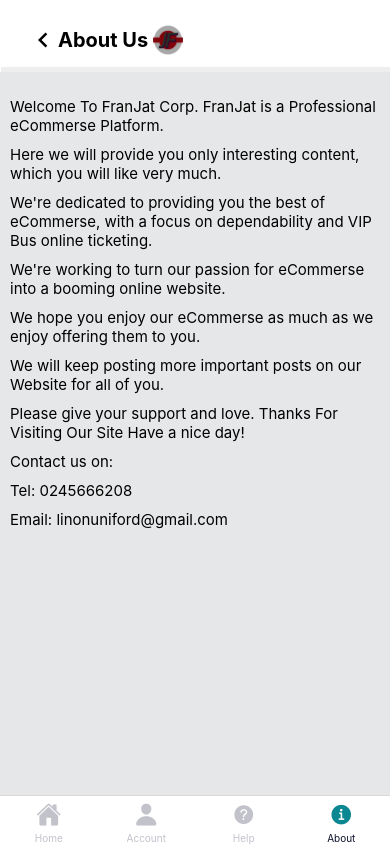
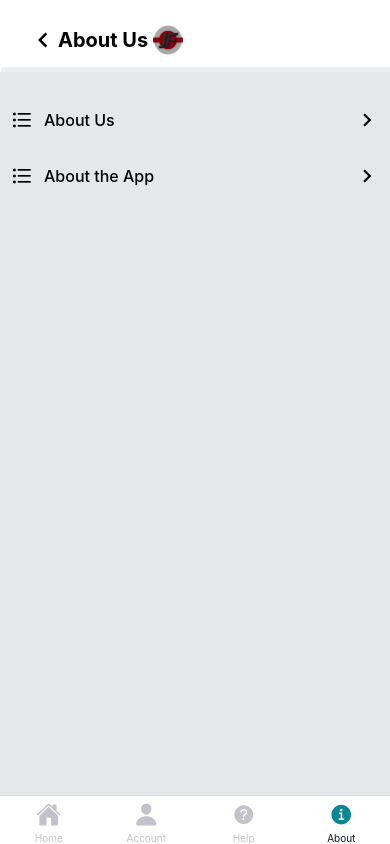
Before and after one commit to fboakye008/online_ticketing, a React Native app: screen /About in a window 390 px wide. Built offline with nearby package versions, Linux system fonts and the light colour scheme.

Commit message:
Ticket screen issue fixed

```diff
--- a/src/screens/About.js
+++ b/src/screens/About.js
@@ -20,7 +20,35 @@
 import { useNavigation } from "@react-navigation/native";
 
 const { width, height } = Dimensions.get("window");
+const topics = [
+  {
+    title: "About Us",
+    dropdown:
+    <> <Text >Welcome To FranJat Corp. FranJat is a Professional eCommerse Platform.</Text>
+    <Text >Here we will provide you only interesting content, which you will like very much. </Text>
+    <Text >We're dedicated to providing you the best of eCommerse, with a focus on dependability and VIP Bus online ticketing.</Text>
+    <Text >We're working to turn our passion for eCommerse into a booming online website.</Text>
+    <Text >We hope you enjoy our eCommerse as much as we enjoy offering them to you.</Text>
+    <Text >We will keep posting more important posts on our Website for all of you. </Text>
+    <Text >Please give your support and love.
+    Thanks For Visiting Our Site
+    Have a nice day!</Text>
+    <Text></Text>
 
+    <Text >Contact us on:</Text>
+    <Text >Tel: 0245666208</Text>
+    <Text >Email: linonuniford@gmail.com</Text>
+    </>
+      // "From the home page, click on buy ticket. Select route and click on next. Select bus stop, time, and number of passengers.  Click on next. click on pay. Make payment.",
+  },
+  {
+    title: "About the App",
+    dropdown:
+      "From the home page, click on buy ticket. Select route and click on next. Select bus stop, time, and number of passengers.  Click on next. click on pay. Make payment.",
+  },
+
+
+];
 const About = () => {
   const keyPressRef = React.useRef(null);
   const [selected, setSelected] = React.useState(null);
@@ -54,21 +82,39 @@
         </TouchableOpacity>
       <ScrollView style={{ flex: 1, backgroundColor: "#e6e7e8" }}>
         <View style={styles.topicsWrapper}>
-          <Text style={styles.text}>Welcome To FranJat Corp. FranJat is a Professional eCommerse Platform.</Text>
-<Text style={styles.text}>Here we will provide you only interesting content, which you will like very much. </Text>
-<Text style={styles.text}>We're dedicated to providing you the best of eCommerse, with a focus on dependability and VIP Bus online ticketing.</Text>
-<Text style={styles.text}>We're working to turn our passion for eCommerse into a booming online website.</Text>
-<Text style={styles.text}>We hope you enjoy our eCommerse as much as we enjoy offering them to you.</Text>
-<Text style={styles.text}>We will keep posting more important posts on our Website for all of you. </Text>
-<Text style={styles.text}>Please give your support and love.
-Thanks For Visiting Our Site
-Have a nice day!</Text>
-<Text></Text>
 
-<Text style={styles.text}>Contact us on:</Text>
-<Text style={styles.text}>Tel: 0245666208</Text>
-<Text style={styles.text}>Email: linonuniford@gmail.com</Text>
-
+{topics?.map((topic, index) => (
+            <View key={index}>
+            <ScrollView>
+              <TouchableOpacity
+                style={styles.topicsContainer}
+                onPress={() => handleOnPress(index)}
+                ref={keyPressRef}
+              >
+                <View style={{ flexDirection: "row", alignItems: "center" }}>
+                  <AntDesign name="bars" size={24} color="black" />
+                  <Text style={styles.topic}>{topic.title}</Text>
+                </View>
+                <View>
+                  {index === selected ? (
+                    <MaterialIcons
+                      name="keyboard-arrow-down"
+                      size={26}
+                      color="black"
+                    />
+                  ) : (
+                    <MaterialIcons
+                      name="keyboard-arrow-right"
+                      size={26}
+                      color="black"
+                    />
+                  )}
+                </View>
+              </TouchableOpacity>
+              <Text style={styles.dropdown}>{selected === index ? topic.dropdown : null}</Text>
+              </ScrollView>
+            </View>
+          ))}
         </View>
       </ScrollView>
     </SafeAreaView>
--- a/src/screens/BusStopTimeScreen.js
+++ b/src/screens/BusStopTimeScreen.js
@@ -233,7 +233,7 @@
             alignItems: 'center',
             paddingBottom: 12,
             marginLeft: 1,
-            paddingTop:12,
+            paddingTop:25,
             paddingHorizontal: 12,
             backgroundColor: Colors.DEFAULT_WHITE,
           },
--- a/src/screens/Help.js
+++ b/src/screens/Help.js
@@ -23,10 +23,19 @@
 
 const topics = [
   {
+    title: "",
+    dropdown:
+      "From the home page, click on buy ticket. Select route and click on next. Select bus stop, time, and number of passengers.  Click on next. click on pay. Make payment.",
+  },
+  {
     title: "How to book a ticket",
     dropdown:
       "From the home page, click on buy ticket. Select route and click on next. Select bus stop, time, and number of passengers.  Click on next. click on pay. Make payment.",
-
+  },
+  {
+    title: "How to create Account",
+    dropdown:
+    <Text></Text>
   },
 
 ];
@@ -64,6 +73,17 @@
         </TouchableOpacity>
       <ScrollView style={{ flex: 1, backgroundColor: "#e6e7e8" }}>
         <View style={styles.topicsWrapper}>
+        <Text style={styles.title}>FAQs</Text>
+                <Text >1. How does the conductor gets to know whether the ticket is fake or not?</Text>
+                <Text style={styles.answer}>Ans:</Text>
+                <Text >2. What if my phone battery run off?</Text>
+                <Text style={styles.answer}>Ans:</Text>
+                <Text >3. How do i know if the bus is full or not after booking?</Text>
+                <Text style={styles.answer}>Ans:</Text>
+                <Text >4. After booking a ticket what do i do ?</Text>
+                <Text style={styles.answer}>Ans:</Text>
+                <Text >5. What do i do if i don't have the app ?</Text>
+
           {topics?.map((topic, index) => (
             <View key={index}>
               <TouchableOpacity
@@ -135,10 +155,17 @@
     paddingLeft: 10,
     fontWeight: "500",
   },
-  allTopics: {
-    marginVertical: 10,
+  title: {
     fontSize: 20,
+    fontWeight: 'bold',
+    marginBottom: 10,
+    marginLeft: "8%"
+},
+answer: {
+    fontSize: 14,
     fontWeight: "bold",
+    color: Colors.DEFAULT_RED
+
   },
   topicsWrapper: {
     justifyContent: "center",
--- a/src/screens/PaymentScreen.js
+++ b/src/screens/PaymentScreen.js
@@ -197,7 +197,7 @@
         alignItems: 'center',
         paddingBottom: 12,
         marginLeft: 1,
-        paddingTop: 12,
+        paddingTop: 25,
         paddingHorizontal: 12,
         backgroundColor: Colors.DEFAULT_WHITE,
       },
--- a/src/screens/RouteScreen.js
+++ b/src/screens/RouteScreen.js
@@ -148,6 +148,7 @@
         flexDirection: 'row',
         alignItems: 'center',
         paddingBottom: 12,
+        paddingTop: 25,
         paddingHorizontal: 12,
         backgroundColor: Colors.DEFAULT_WHITE,
       },
--- a/src/screens/TicketScreen.js
+++ b/src/screens/TicketScreen.js
@@ -1,4 +1,4 @@
-import {View, Text, StyleSheet, ScrollView, SafeAreaView, Image, TouchableOpacity} from 'react-native'
+import {View, Text, StyleSheet, ScrollView, StatusBar, SafeAreaView, Image, TouchableOpacity} from 'react-native'
 import React, {useEffect, useState} from 'react'
 import { Colors } from '../contents';
 import Receipt from '../components/CustomTicket/Receipt'
@@ -42,7 +42,7 @@
             style={styles.header}
             onPress={() => navigation.replace('Home')}>
           <View style={{flexDirection: "row", alignItems: "center", marginLeft: 15}}>
-            <MaterialIcons name="keyboard-arrow-left" size={30} color="#000" />
+            <MaterialIcons name="close" size={25} color="#000" />
                  <Text style={styles.Headertopic}>Ticket</Text>
            <View>
                <Image source={projectlogo} style={[styles.Image]} resizeMode="cover"/>
@@ -87,7 +87,7 @@
         alignItems: 'center',
         paddingBottom: 12,
         marginLeft: 1,
-        paddingTop: 12,
+        paddingTop: 25,
         paddingHorizontal: 12,
         backgroundColor: Colors.DEFAULT_WHITE,
       },
```
